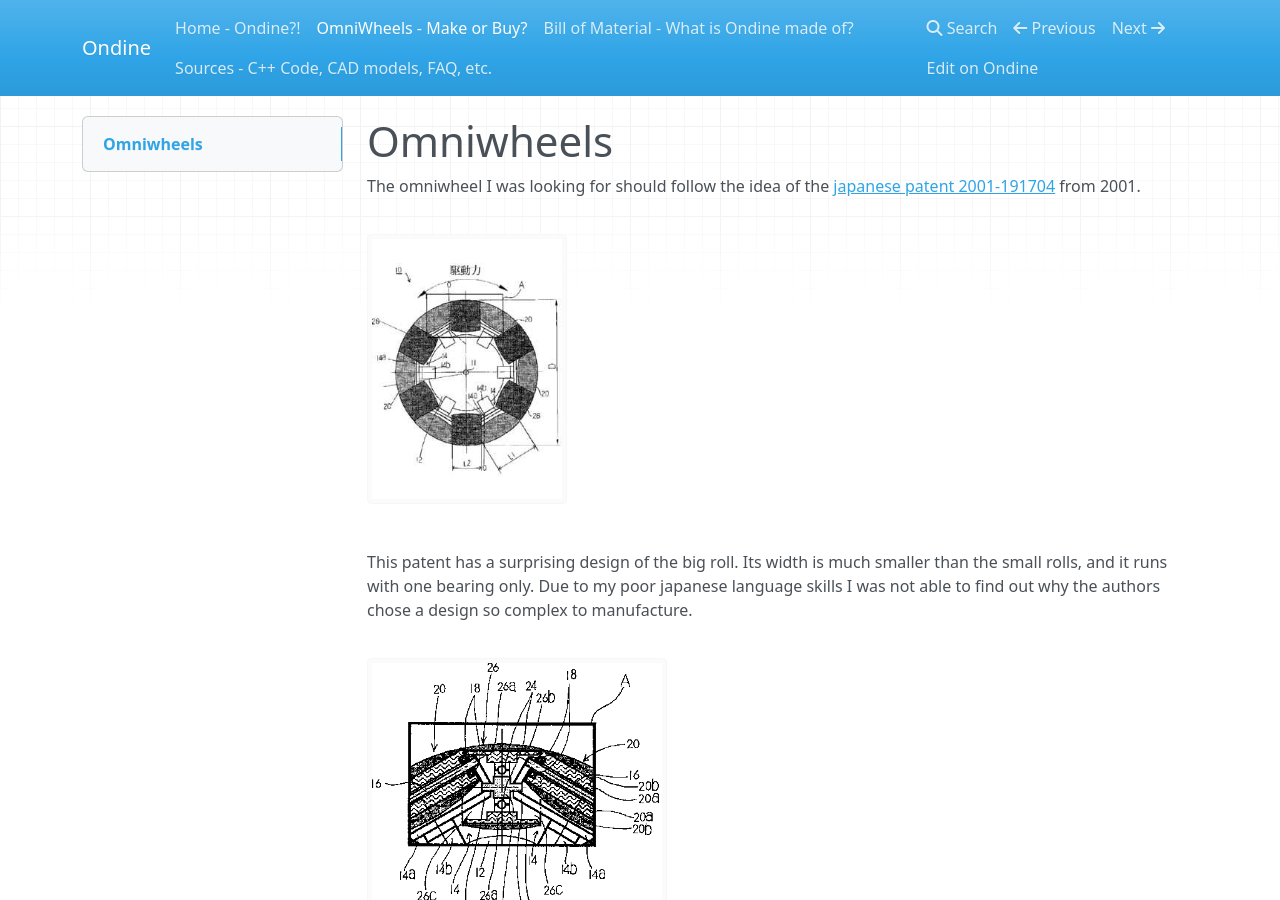
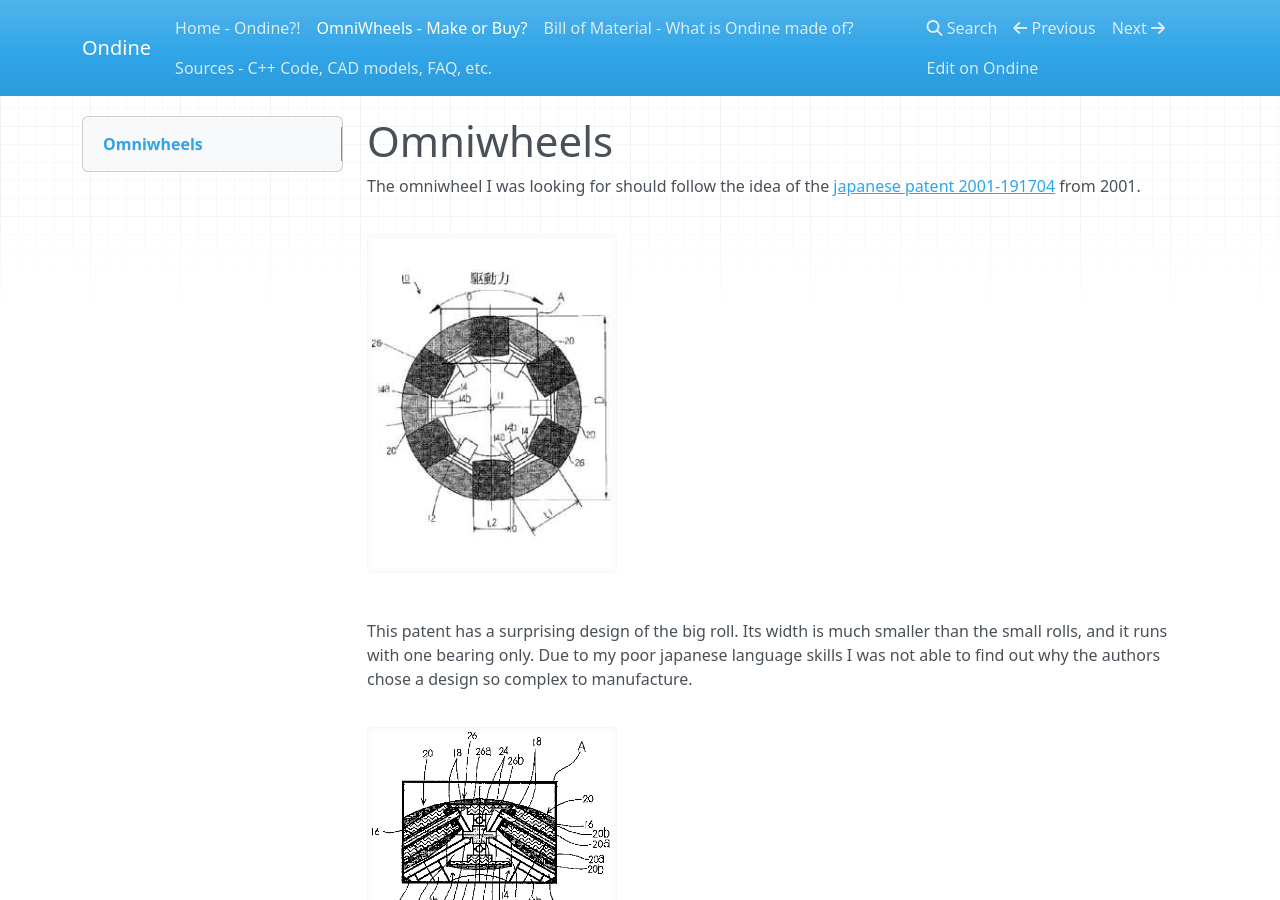
Before and after one commit to jochenalt/Ondine, an MkDocs documentation site: the page built from docs/OmniWheels.md, in a window 1280 px wide and 900 px high. Built offline with MkDocs 1.6.1, drawn with Linux system fonts in a browser that asks for light colours; nearby versions of some CDN libraries; old or Windows-style settings are respelled for this version of MkDocs.

Commit message:
no message

```diff
--- a/docs/OmniWheels.md
+++ b/docs/OmniWheels.md
@@ -2,30 +2,30 @@
 
 The omniwheel I was looking for should follow the idea of the [japanese patent 2001-191704](https://astamuse.com/ja/published/JP/No/2001191704) from 2001.
 
-<img width="200px" src="../images/omniwheel/japanese patent.jpg" >
+<img width="250px" src="../images/omniwheel/japanese patent.jpg" >
 
 This patent has a surprising design of the big roll. Its width is much smaller than the small rolls, and it runs with one bearing only. Due to my poor japanese language skills I was not able to find out why the authors chose a design so complex to manufacture.
 
-<img  width="300px" src="../images/omniwheel/japanese patent big roll.png" >
+<img  width="250px" src="../images/omniwheel/japanese patent big roll.png" >
 
 My [CAD model](https://github.com/jochenalt/Ondine/blob/master/CAD/OmniWheel.iam) needs to be 3d-printed, and the spoke of the patent is so thin, that this would never work. The spoke needs to carry the full weight, so it requires much more material on the spots where the bearings are mounted. In order to allow more material  in the little space available, I designed the spoke with a constant distant to the roll.
 
 
 I ended up with that design, that has an identical width of all rolls and two bearings each.
 
-<img align="left" width="100px" src="../images/omniwheel/omniwheel CAD total.png"/>
-<img width="100px" src="../images/omniwheel/omniwheel CAD cut.png"/>
+<img align="left" width="200px" src="../images/omniwheel/omniwheel CAD total.png"/>
+<img width="200px" src="../images/omniwheel/omniwheel CAD cut.png"/>
 
 As a courtesy to the japanese patent, the 3D-printed parts are arranged in beautiful manner:
 
-<img width="100px" src="../images/omniwheel/arrangement total.jpg"/>
+<img width="200px" src="../images/omniwheel/arrangement total.jpg"/>
 
 The first assembly looked like this
 
-<img  width="100px" src="../images/omniwheel/first assembly.jpg"/>
+<img  width="200px" src="../images/omniwheel/first assembly.jpg"/>
 
 Then I realized, that the friction of ABS rolls on a ball made of rubber or something was quite poor. There's little you can do about the 3d printed material, so I needed some kind of cover. I was thinking of rubber spray, but found out, that sand paper has a perfect friction on rubber. So, I looked for a material similar to sand paper and found corundum, which is sand with sharp edges. Originally it is used for blasting, so it is quite cheap to get. Thing is, that you can it order in quantities of at least 5kg only. The remaining 4,95kg can be put in the garden to attract and fool ants.
 
 To glue corundum to the rolls I used 2-component epoxy glue. It is a messy experience to coat small rolls with glue and rolling them in a can of corundum sand.
 
-<img  width="100px" src="../images/omniwheel/rolling in glue.png"/>
+<img  width="200px" src="../images/omniwheel/rolling in glue.png"/>
```
Also changed, not shown: docs/images/omniwheel/omniwheel CAD cut.png, docs/images/omniwheel/omniwheel CAD total.png, docs/images/omniwheel/omniwheel CAD.png.
